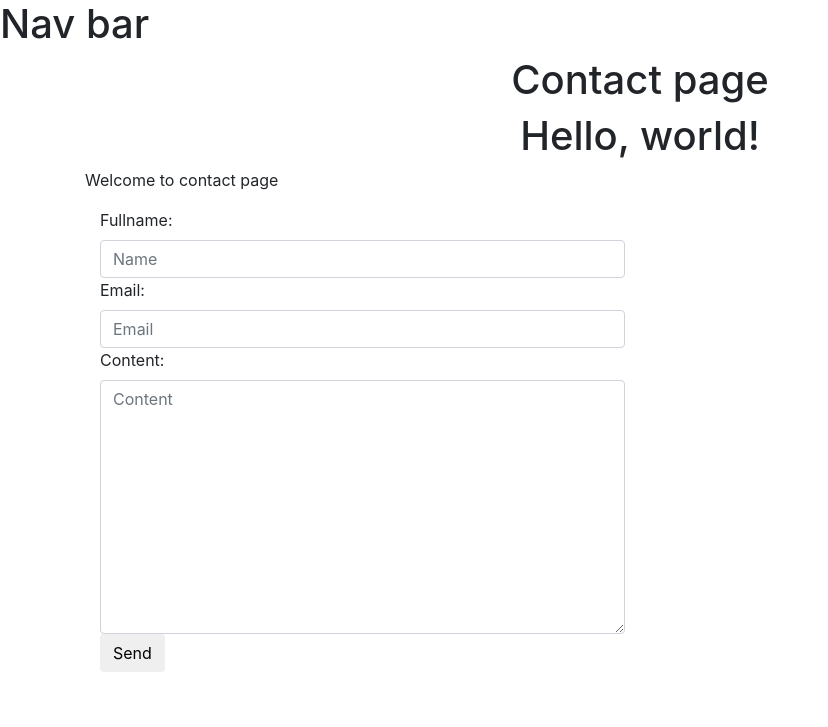
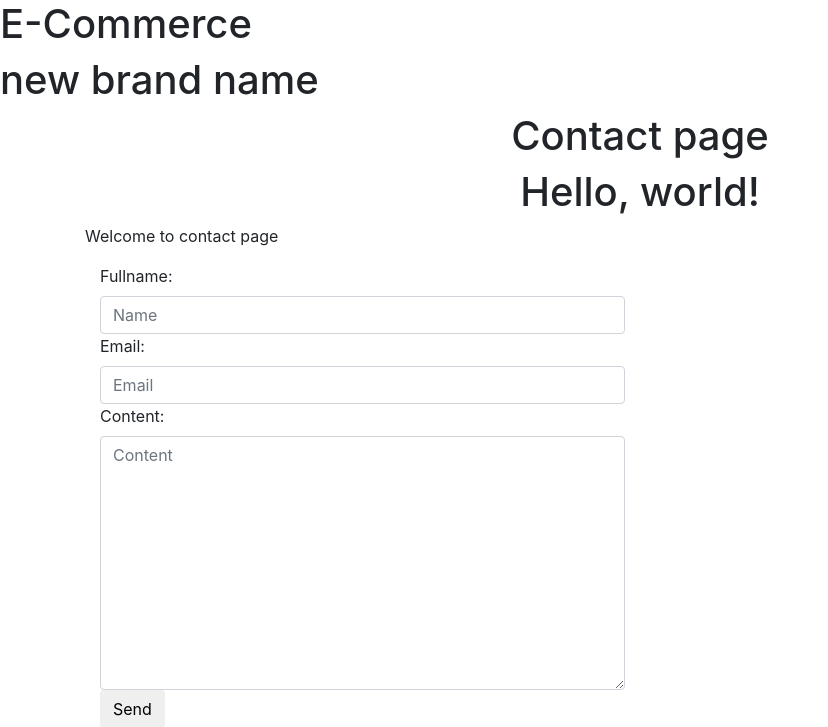
Before and after one commit to leihuagh/e-commerce-2_django, a Django app: page /contact/ in a window 1280 px wide. Shown: the top 727 px of the page, without its empty margins (0-828 px from the left). Run offline with Django 3.2, Linux system fonts and the light colour scheme; some libraries are stand-ins or nearby versions.

Commit message:
include template with arguments

```diff
--- a/src/ecommerce/views.py
+++ b/src/ecommerce/views.py
@@ -28,16 +28,12 @@ def contact_page(request):
   context = {
     "title": "Contact page",
     "content": "Welcome to contact page",
-    "form": contact_form
+    "form": contact_form,
+    'brand': 'new brand name'
   }
   if request.method == "POST":
     if contact_form.is_valid():
-      context = {
-        "title": "Contact page",
-        "content": "Welcome to contact page",
-        "form": contact_form
-      }
-      return render(request, "contact/view.html", context)
+      print(contact_form.cleaned_data)
   return render(request, "contact/view.html", context)
 
 
--- a/src/templates/base.html
+++ b/src/templates/base.html
@@ -12,7 +12,7 @@
 </head>
 
 <body>
-  {% include 'base/navbar.html' %}
+  {% include 'base/navbar.html' with brand_name='E-Commerce' %}
 
   {% block content %}{% endblock %}
 
--- a/src/templates/base/navbar.html
+++ b/src/templates/base/navbar.html
@@ -1 +1 @@
-<h1>Nav bar</h1>
+<h1>{{brand_name}}</h1>
--- a/src/templates/contact/view.html
+++ b/src/templates/contact/view.html
@@ -3,6 +3,7 @@
 
 
 {% block content %}
+{% include 'base/navbar.html' with brand_name=brand %}
 
   <div class="text-center">
     <h1>{{ title }}</h1>
```
